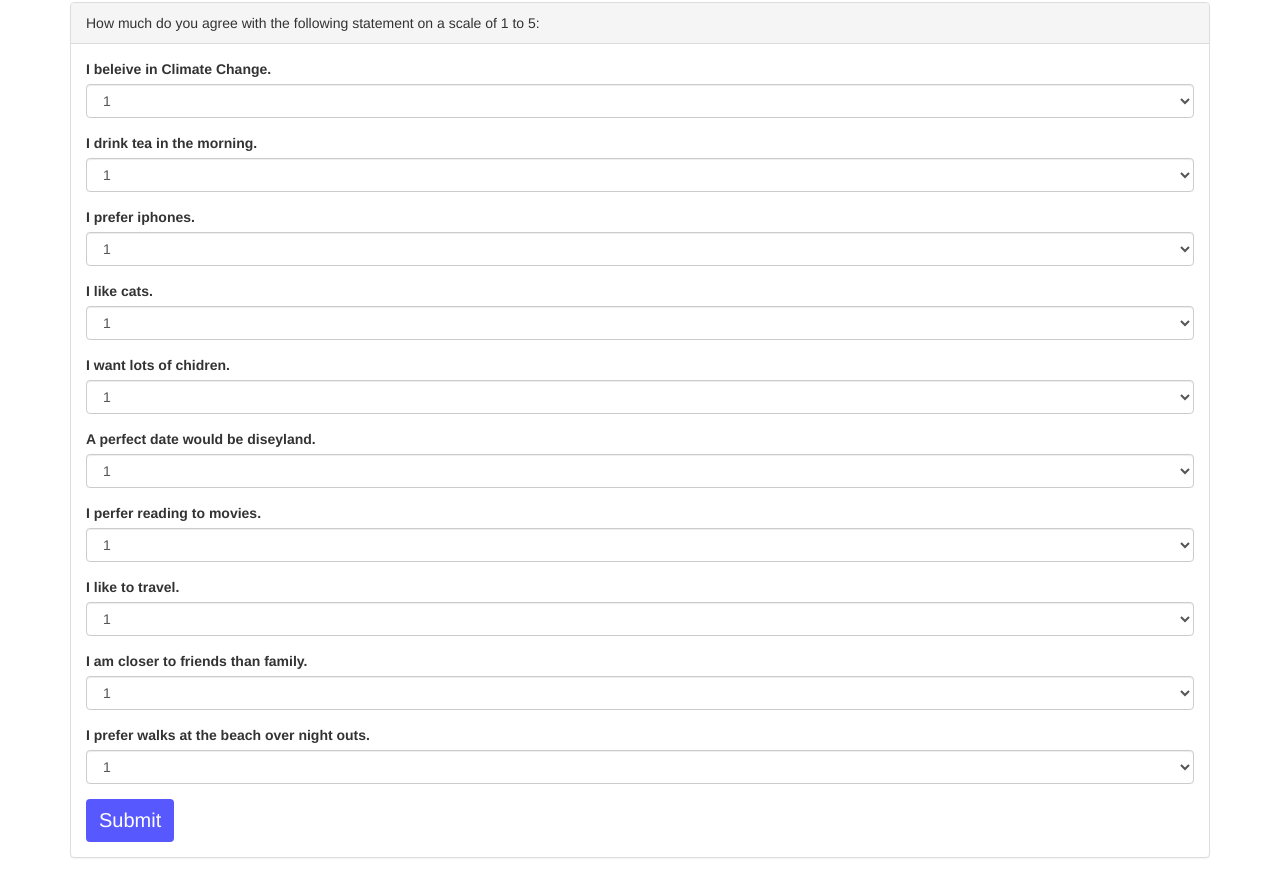
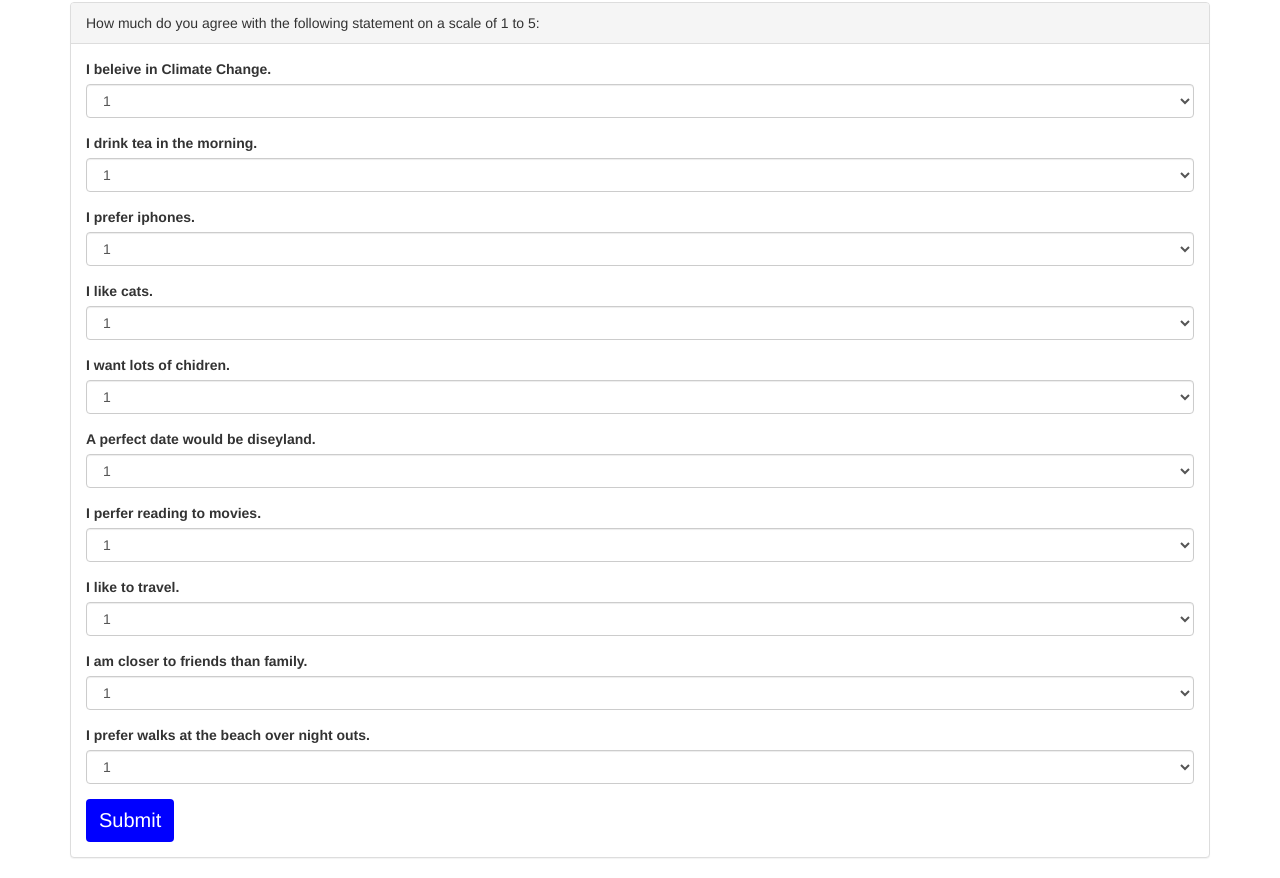
Before and after one commit to allanguggenheim/FriendFinder, a website: page app/public/surveys.html in a window 1280 px wide. Shown: the part 512-1390 px from the top of the page. Drawn offline with nearby package versions, Linux system fonts and the light colour scheme.

Commit message:
heroku app v1

```diff
--- a/app/public/surveys.html
+++ b/app/public/surveys.html
@@ -140,7 +140,7 @@
                       <option>5</option>
                     </select>
                   </div>
-                  <button class="btn" id="submit-button" type="submit" disabled="false">Submit</button>
+                  <button class="btn" id="submit-button" type="submit">Submit</button>
                 </form>
               </div>
           </div>
```
